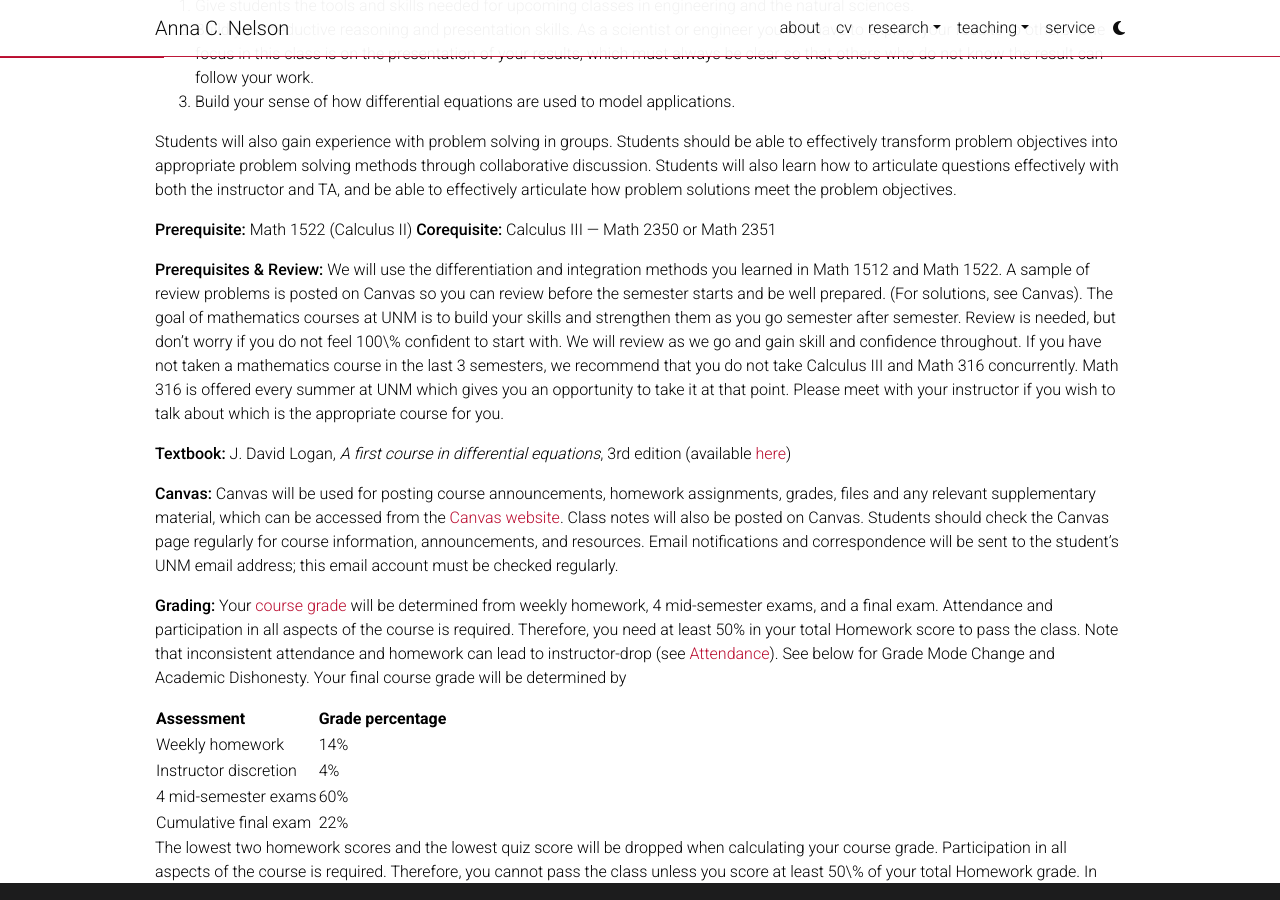
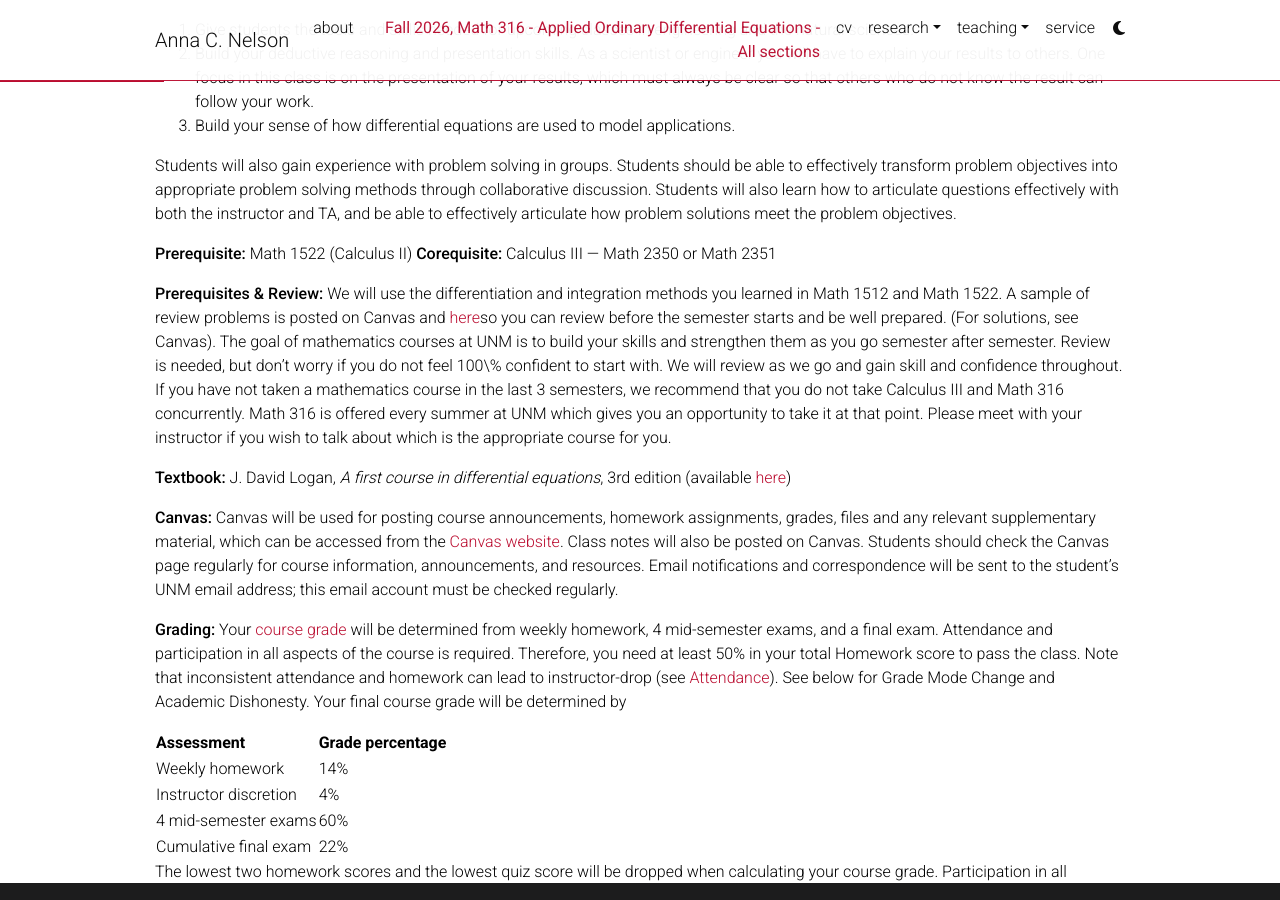
Before and after one commit to annacnelson/annacnelson.github.io, a Jekyll site: the page built from _pages/math316.md, in a window 1280 px wide and 900 px high, scrolled down 432 px. Built offline with Jekyll 4.4.1, drawn with Linux system fonts in a browser that asks for light colours; comment, search, counter and statistics services are not loaded; a style sheet for code colours, icons or effects is not loaded; some of the changed text lies outside the part shown.

Commit message:
Update math316.md

```diff
--- a/_pages/math316.md
+++ b/_pages/math316.md
@@ -27,7 +27,7 @@
 **Prerequisite:** Math 1522 (Calculus II)
 **Corequisite:** Calculus III — Math 2350 or Math 2351
 
-**Prerequisites & Review:** We will use the differentiation and integration methods you learned in Math 1512 and Math 1522. A sample of review problems is posted on Canvas so you can review before the semester starts and be well prepared. (For solutions, see Canvas). The goal of mathematics courses at UNM is to build your skills and strengthen them as you go semester after semester. Review is needed, but don't worry if you do not feel 100\% confident to start with. We will review as we go and gain skill and confidence throughout. If you have not taken a mathematics course in the last 3 semesters, we recommend that you do not take Calculus III and Math 316 concurrently. Math 316 is offered every summer at UNM which gives you an opportunity to take it at that point. Please meet with your instructor if you wish to talk about which is the appropriate course for you.
+**Prerequisites & Review:** We will use the differentiation and integration methods you learned in Math 1512 and Math 1522. A sample of review problems is posted on Canvas and [here](/assets/teaching/math316/prereview.pdf)so you can review before the semester starts and be well prepared. (For solutions, see Canvas). The goal of mathematics courses at UNM is to build your skills and strengthen them as you go semester after semester. Review is needed, but don't worry if you do not feel 100\% confident to start with. We will review as we go and gain skill and confidence throughout. If you have not taken a mathematics course in the last 3 semesters, we recommend that you do not take Calculus III and Math 316 concurrently. Math 316 is offered every summer at UNM which gives you an opportunity to take it at that point. Please meet with your instructor if you wish to talk about which is the appropriate course for you.
 
 **Textbook:** J. David Logan, *A first course in differential equations*, 3rd edition (available [here](https://link.springer.com/book/10.1007/978-3-319-17852-3))
 
@@ -97,16 +97,16 @@
 | 15. <br> Nov. 23, 25, 27 |  &nbsp;&nbsp; 42. Epidemics, chemical kinetics (5.3.3) <br> &nbsp;&nbsp; 43. Nonlinear systems, bifurcations (5.5) <br> &nbsp;&nbsp; 44. *No class, Thanksgiving break*| 5.2, 5.3, 5.5 | HW 14, due Tues Dec.1 for days 42,43|
 | 16. <br> Nov. 30, Dec. 2, 4 |  &nbsp;&nbsp; 45. Review for final <br> &nbsp;&nbsp; 46. Review for final <br> &nbsp;&nbsp; 47. Review for final| [Final Review| No HW!|
 
-**List of resources:** There are several resources to help you succeed in this class. Please consider your instructor your primary resource. Visit them during drop-in hours help hours, ask questions inside and outside of class, let us know what difficulties you are having. We want to hear from you and we want to help you succeed. The TAs at the Math Tutoring Table are another resource for you. A list of all resources:
+<a name="resources"></a>**List of resources:** There are several resources to help you succeed in this class. Please consider your instructor your primary resource. Visit them during drop-in hours help hours, ask questions inside and outside of class, let us know what difficulties you are having. We want to hear from you and we want to help you succeed. The TAs at the Math Tutoring Table are another resource for you. A list of all resources:
 
 - Instructor's drop-in hours, availability in and outside of class
-- Teaching Assistants: TAs will be available for help at the Tutoring Center (schedule will be posted in canvas)
+- Teaching Assistants: TAs will be available for help at the Tutoring Center (schedule will be posted in Canvas)
 - CAPS: Center for Academic Program Support. Located on the 3rd floor of Zimmerman Library, (505) 277-7205
 - ESS Center: Engineering Student Success Center, (505) 277-4354
 - Student Health and Counseling (SHAC) at (505) 277-3136.
 - LoboRESPECT Advocacy Center (505) 277-2911 can offer help with contacting faculty and managing challenges that impact your UNM experience.
 
-<a name="resources"></a>Most importantly: Ask questions!! In class, in recitations, at CAPS, to your instructor, to each other. You learn the most when you figure out what questions you have, formulate them, and find the answers to them. This is not the same as asking "how do you do this problem?" A better question would be "I tried this and got stuck, I don't see alternatives, can you help?" or, in class, "I don't see how that follows, can you explain?"
+Most importantly: Ask questions!! In class, in recitations, at CAPS, to your instructor, to each other. You learn the most when you figure out what questions you have, formulate them, and find the answers to them. This is not the same as asking "how do you do this problem?" A better question would be "I tried this and got stuck, I don't see alternatives, can you help?" or, in class, "I don't see how that follows, can you explain?"
 
 
 
```
Also changed, not shown: other parts of _pages/math316.md (+1 -1 lines).
